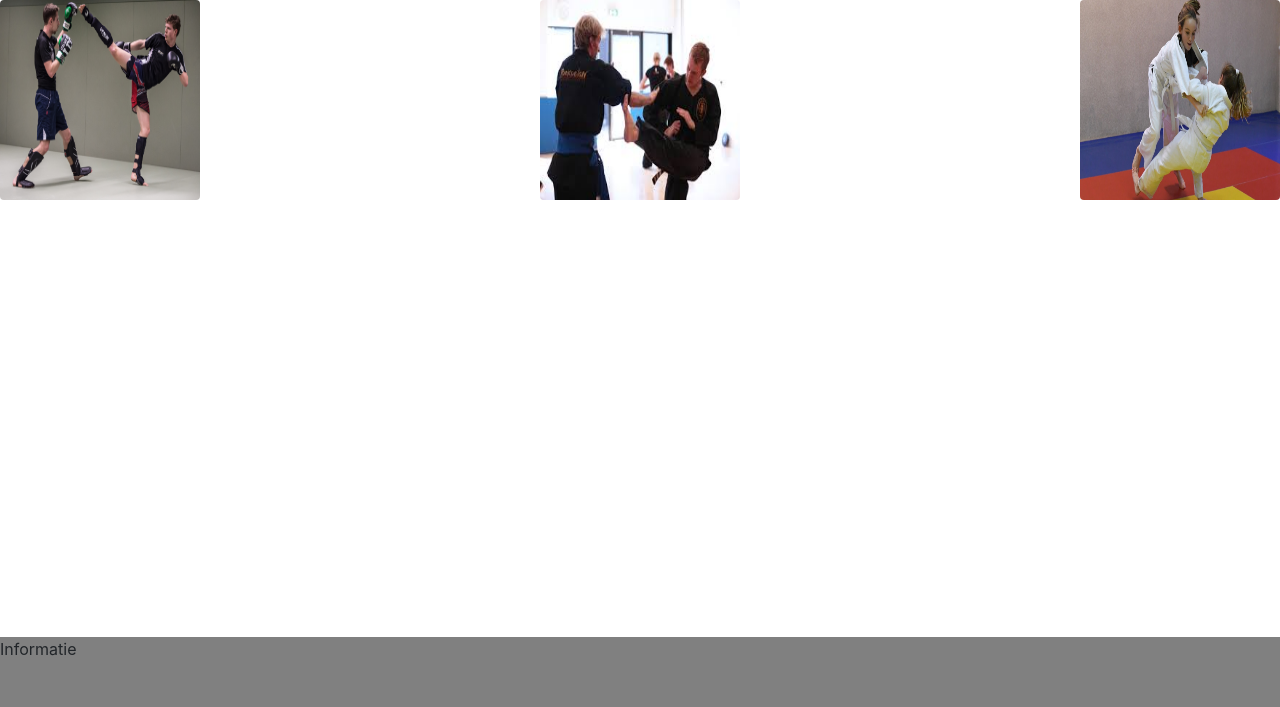
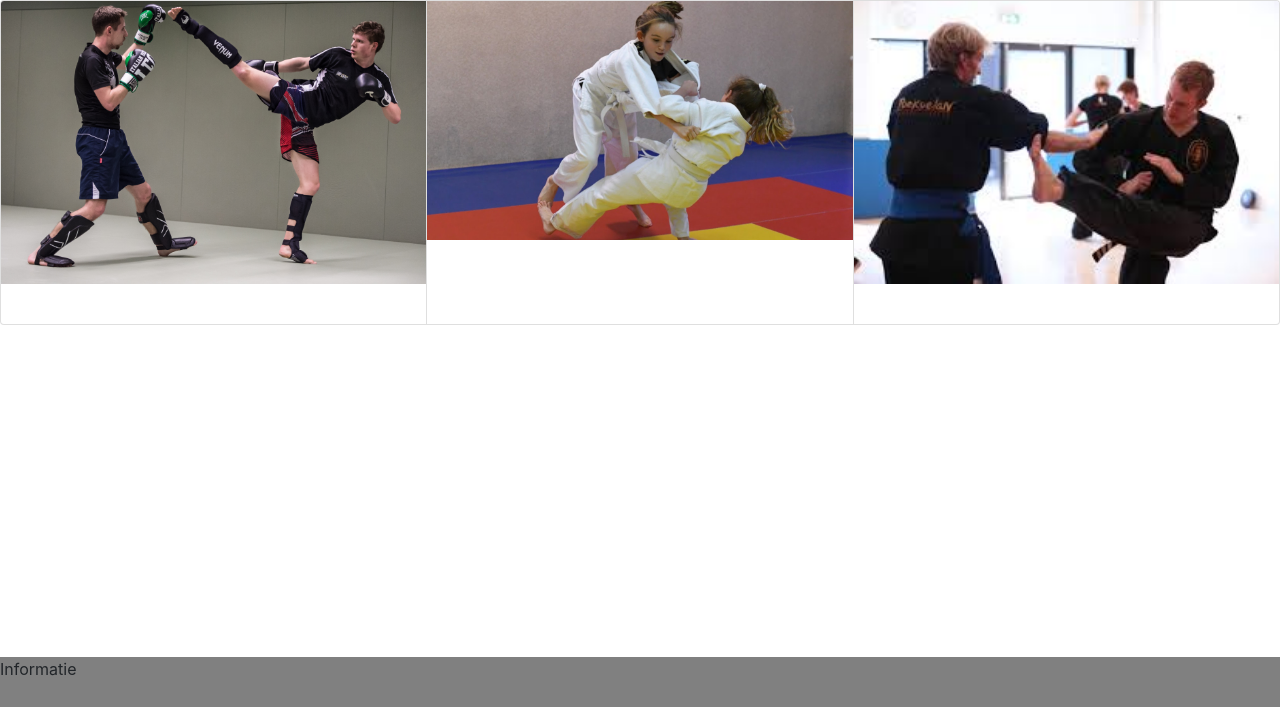
Before and after one commit to DelanivanderZwan/training_factory, a Symfony app: template templates/base.html.twig in a window 1280 px wide. Shown: the part 93-800 px from the top of the page. Run offline with Twig, Linux system fonts and the light colour scheme; the template is opened without the code that fills it, so the values that code supplies are empty; some libraries are stand-ins or nearby versions.

Commit message:
made more progress on a almost finshed homepage

```diff
--- a/public/css/style.css
+++ b/public/css/style.css
@@ -3,10 +3,15 @@ footer{
      position: absolute;
      bottom: 0;
      background-color: grey;
-     height: 70px;
+     height: 50px;
 }
 
 nav {
      border-top: solid black 1px;
      border-bottom:  solid black 1px;
 }
+
+card{
+     width: 50%;
+     height: 20px;
+}
--- a/templates/base.html.twig
+++ b/templates/base.html.twig
@@ -25,11 +25,23 @@
                 </div>
             </nav>
 
-            <img src="/images/kickboxen.jpg" width="200" height="200"  style="float: left; margin: 0;" class="rounded mx-auto d-block" alt="werkt niet">
-            <img src="/images/intro-judo.jpg" width="200" height="200" style="float: right; margin: 0;" class="rounded mx-auto d-block" alt="werkt niet">
-            <img src="/images/martialarts.jpg" width="200" height="200" class="rounded mx-auto d-block" alt="werkt niet">
-
-
+            <div class="card-group">
+                <div class="card">
+                    <img src="images/kickboxen.jpg" class="card-img-top" alt="...">
+                    <div class="card-body">
+                    </div>
+                </div>
+                <div class="card">
+                    <img src="images/intro-judo.jpg" class="card-img-top" alt="...">
+                    <div class="card-body">
+                    </div>
+                </div>
+                <div class="card">
+                    <img src="/images/martialarts.jpg" class="card-img-top" alt="...">
+                    <div class="card-body">
+                    </div>
+                </div>
+            </div>
         {% endblock %}
         {% block footer %}
             <footer>
```
